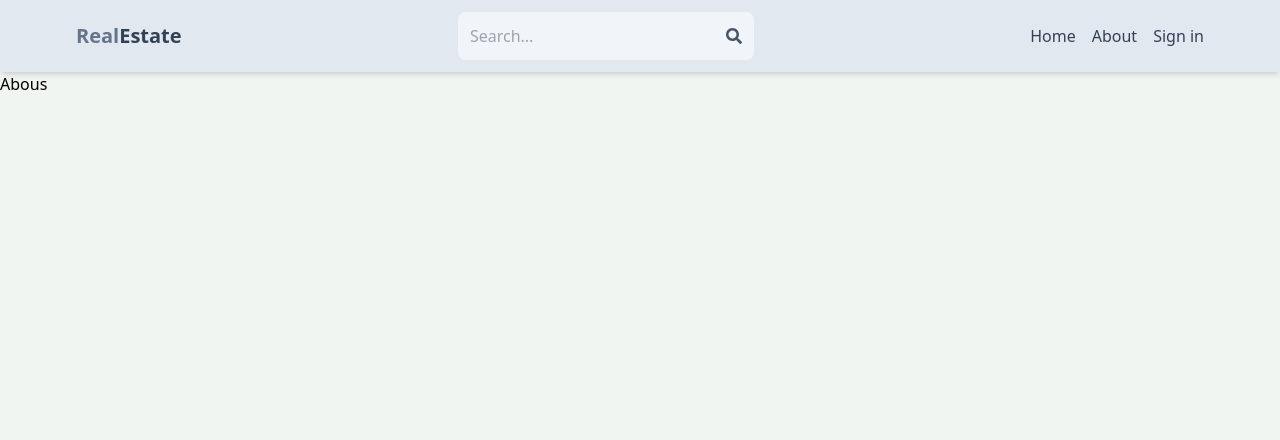
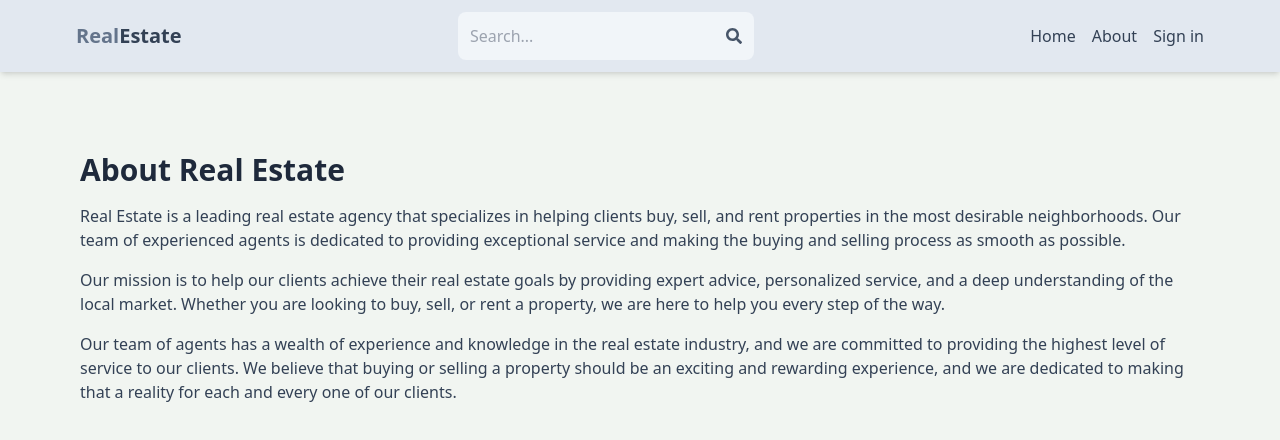
Before and after one commit to rishabhraj36/Real-Estate, a React (Vite) app in the folder frontend/: page /about in a window 1280 px wide. Shown: the top 440 px of the page. Built offline with nearby package versions, Linux system fonts and the light colour scheme; no server answers.

Commit message:
About page

```diff
--- a/frontend/src/pages/About.jsx
+++ b/frontend/src/pages/About.jsx
@@ -1,8 +1,14 @@
-import React from 'react'
 
-const About = () => {
+const About=() =>{
   return (
-    <div>Abous</div>
+    <div className='py-20 px-4 max-w-6xl mx-auto'>
+      <h1 className='text-3xl font-bold mb-4 text-slate-800'>About Real Estate</h1>
+      <p className='mb-4 text-slate-700'>Real Estate is a leading real estate agency that specializes in helping clients buy, sell, and rent properties in the most desirable neighborhoods. Our team of experienced agents is dedicated to providing exceptional service and making the buying and selling process as smooth as possible.</p>
+      <p className='mb-4 text-slate-700'>
+      Our mission is to help our clients achieve their real estate goals by providing expert advice, personalized service, and a deep understanding of the local market. Whether you are looking to buy, sell, or rent a property, we are here to help you every step of the way.
+      </p>
+      <p className='mb-4 text-slate-700'>Our team of agents has a wealth of experience and knowledge in the real estate industry, and we are committed to providing the highest level of service to our clients. We believe that buying or selling a property should be an exciting and rewarding experience, and we are dedicated to making that a reality for each and every one of our clients.</p>
+    </div>
   )
 }
 
```
